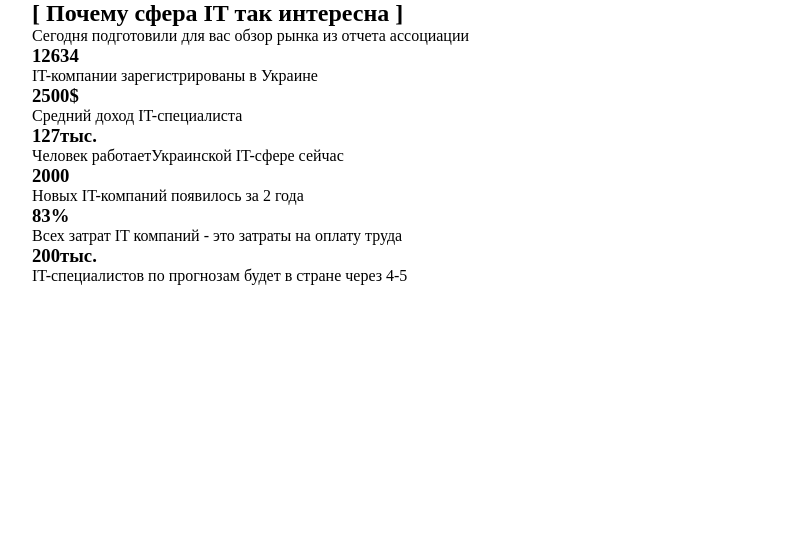
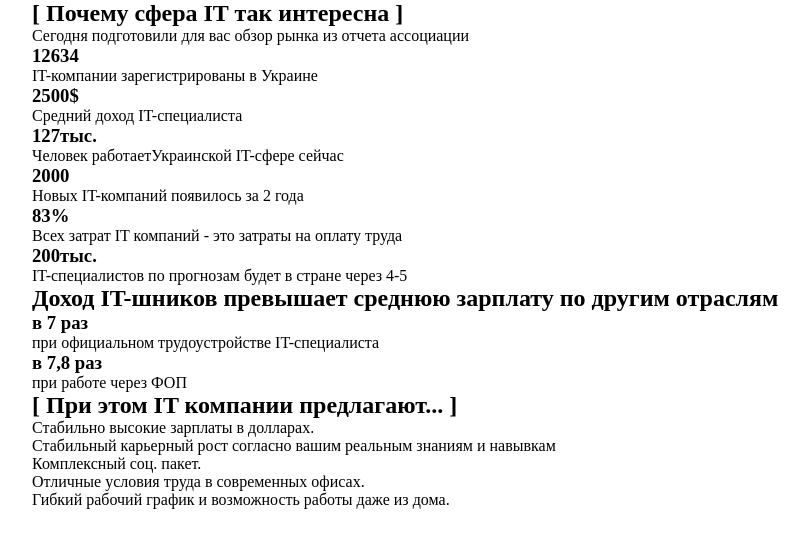
Before and after one commit to Artem2313/html_project_team2-core-17, a website: page src/index.html in a window 1280 px wide. Shown: the whole page, without its empty margins (24-832 px from the left). Drawn offline with nearby package versions, Linux system fonts and the light colour scheme; files that its build step writes are made by us from their sources.

Commit message:
add html

```diff
--- a/src/html/section-3.html
+++ b/src/html/section-3.html
@@ -30,7 +30,40 @@
           <h3 class="section3__item__box__title">200тыс.</h3>
           <p class="section3__item__box__paragraph">IT-специалистов по прогнозам будет в стране через 4-5</p>
         </li>
-
+      </ul>
+      <div class="section3__wrraper">
+        <h2 class="section3__wrraper__title">Доход IT-шников превышает среднюю зарплату по другим отраслям</h2>
+        <ul class="section3__wrraper__list">
+          <li class="section3__wrraper__list__item">
+            <h3 class="section3__wrraper__list__item__title">в 7 раз</h3>
+            <p class="section3__wrraper__list__item__paragraph">при официальном трудоустройстве IT-специалиста</p>
+          </li>
+          <li class="section3__wrraper__list__item">
+            <h3 class="section3__wrraper__list__item__title">в 7,8 раз</h3>
+            <p class="section3__wrraper__list__item__paragraph">при работе через ФОП</p>
+          </li>
+        </ul>
+      </div>
+      <div class="section3__box">
+        <h2 class="section3__box__title">[ При этом IT компании предлагают... ]</h2>
+      </div>
+      <ul class="section3__second-list">
+        <li class="section3__second-list__item">
+          <p class="section3__second-list__item__text">Стабильно высокие зарплаты в долларах.</p>
+        </li>
+        <li class="section3__second-list__item">
+          <p class="section3__second-list__item__text">Стабильный карьерный рост согласно вашим реальным знаниям и
+            навывкам</p>
+        </li>
+        <li class="section3__second-list__item">
+          <p class="section3__second-list__item__text">Комплексный соц. пакет.</p>
+        </li>
+        <li class="section3__second-list__item">
+          <p class="section3__second-list__item__text">Отличные условия труда в современных офисах.</p>
+        </li>
+        <li class="section3__second-list__item">
+          <p class="section3__second-list__item__text">Гибкий рабочий график и возможность работы даже из дома.</p>
+        </li>
 
       </ul>
     </div>
```
